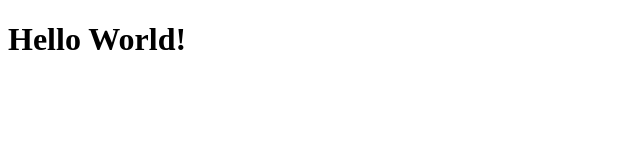
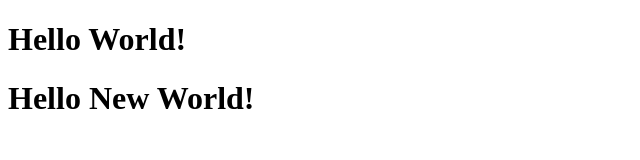
Before and after one commit to toobamalaika/Autodeployment_PartOne, a plain HTML site: page index.html in a window 1280 px wide. Shown: the whole page, without its empty margins (0-640 px from the left). Drawn offline with Linux system fonts and the light colour scheme.

Commit message:
another changes

```diff
--- a/index.html
+++ b/index.html
@@ -5,5 +5,6 @@
 </head>
 <body>
     <h1>Hello World!</h1>
+     <h1>Hello New World!</h1>
 </body>
 </html>
```
